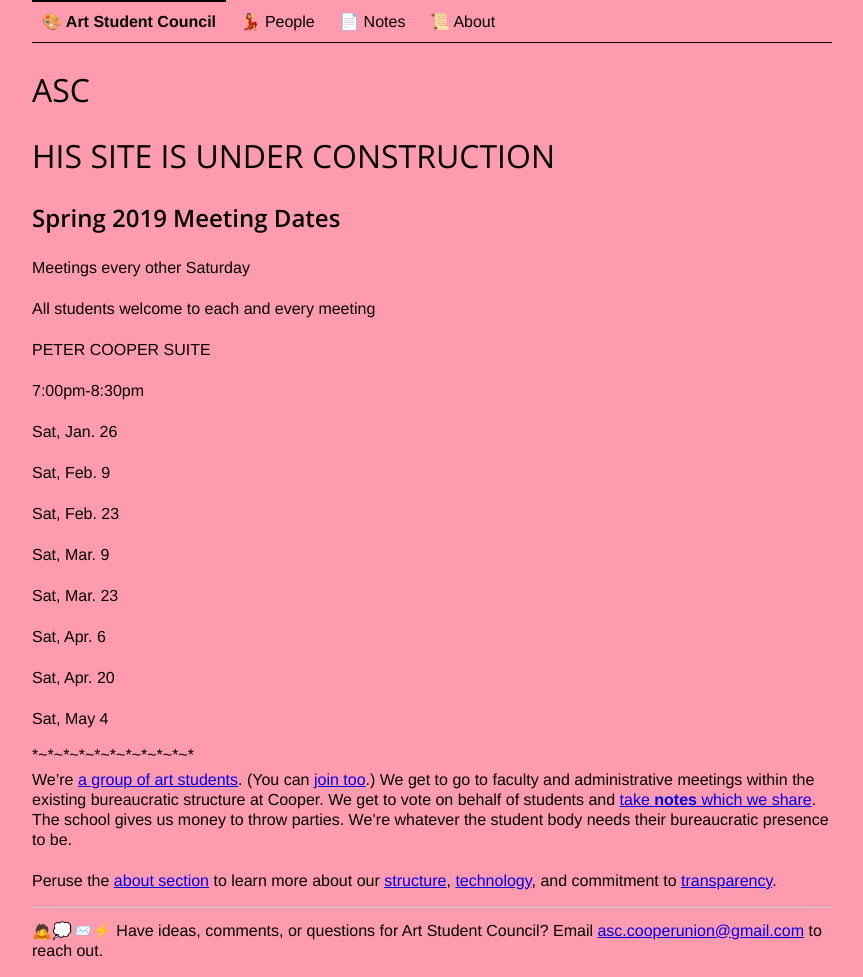
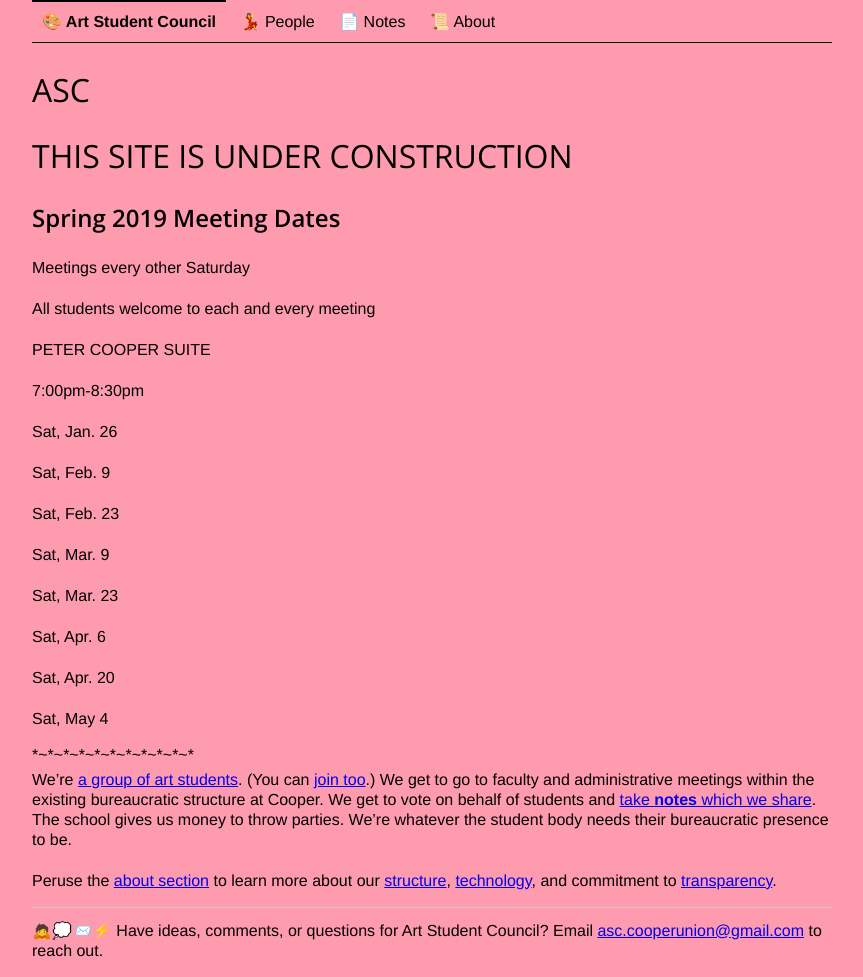
Before and after one commit to CooperASC/cooperasc.github.com, a Jekyll site: the page built from index.md, in a window 1280 px wide. Shown: the whole page, without its empty margins (208-1071 px from the left). Built offline with Jekyll 4.4.1, drawn with Linux system fonts in a browser that asks for light colours.

Commit message:
Update index.md

```diff
--- a/index.md
+++ b/index.md
@@ -7,7 +7,7 @@
 
 <div class="announcements">
 
-<h1>HIS SITE IS UNDER CONSTRUCTION</h1>
+<h1>THIS SITE IS UNDER CONSTRUCTION</h1>
 
 <h2>Spring 2019 Meeting Dates</h2>
 
```
